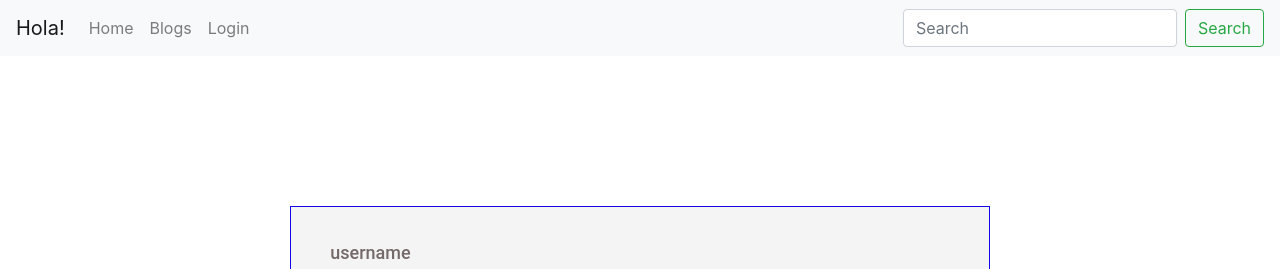
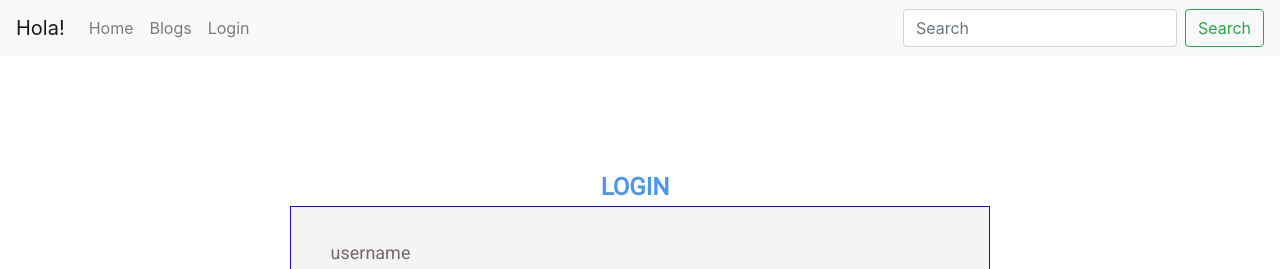
Before and after one commit to Hasib-cirkut/react_node_mysql_api_v0.1, a React (Create React App) app in the folder frontend/: page /login in a window 1280 px wide. Shown: the top 269 px of the page. Built offline with nearby package versions, Linux system fonts and the light colour scheme.

Commit message:
roboto font support added

```diff
--- a/frontend/public/index.html
+++ b/frontend/public/index.html
@@ -10,6 +10,7 @@
       content="Web site created using create-react-app"
     />
     <link rel="apple-touch-icon" href="%PUBLIC_URL%/logo192.png" />
+    <link href="https://fonts.googleapis.com/css?family=Roboto&display=swap" rel="stylesheet" />
     <link
   rel="stylesheet"
   href="https://maxcdn.bootstrapcdn.com/bootstrap/4.3.1/css/bootstrap.min.css"
--- a/frontend/src/components/LoginPage.js
+++ b/frontend/src/components/LoginPage.js
@@ -103,6 +103,8 @@ const LoginPage = () => {
 
                     <input type="submit" id="submitButton" />
                 </form>
+
+                <div id="logintext"><p>LOGIN</p></div>
             </div>
 
             </div>
--- a/frontend/src/components/css/login.css
+++ b/frontend/src/components/css/login.css
@@ -1,3 +1,5 @@
+
+
 #loginBody{
     position: absolute;
     width: 700px;
@@ -130,3 +132,18 @@
     line-height: 16px;
     color: #C60000;
 }
+
+
+#logintext{
+    position: absolute;
+    width: 228px;
+    height: 16px;
+    top: -28px;
+    left: 230px;
+    font-family: Roboto;
+    font-style: normal;
+    font-weight: bold;
+    font-size: 24px;
+    line-height: 16px;
+    color: #4997ee;
+}
```
